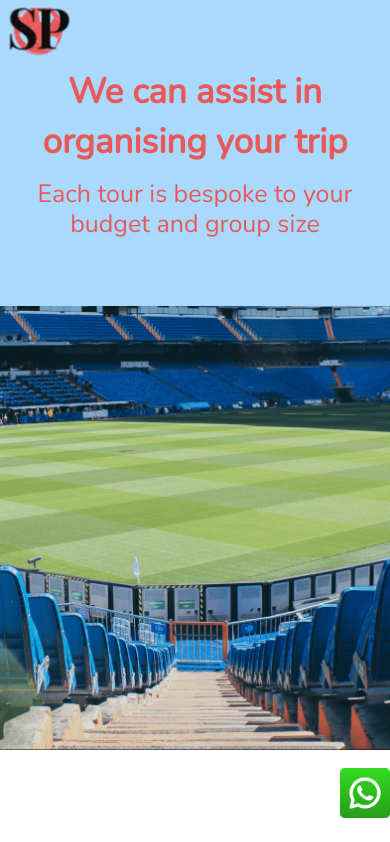
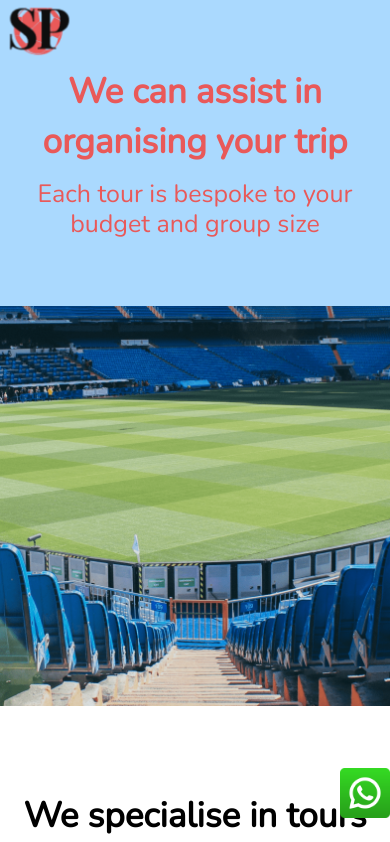
Before and after one commit to niramnagrab/english-english, a React (Create React App) app: page /tour in a window 390 px wide. Shown: the top 842 px of the page. Built offline with nearby package versions, Linux system fonts and the light colour scheme; some icons are missing.

Commit message:
Added small changes

```diff
--- a/src/index.css
+++ b/src/index.css
@@ -1332,6 +1332,10 @@
     white-space: unset;
   }
 
+  .step-item p {
+padding: 0px 10px;
+  }
+
   .ground-section .ground-text {
 
     width: 100%;
@@ -1345,9 +1349,10 @@
   .section-between-text p {
     padding: 0 10px;
   }
-  /* .image-side img {
-    height: 55vh;
-  } */
+
+  .image-side img {
+    height: 400px !important;
+  }
 
   .top-level .text-side p {
     text-align: center !important;
@@ -1394,6 +1399,10 @@
   .summer-camp-page .text-side p {
     text-align: center;
   }
+
+  .advantage-contaner  {
+    flex-direction: column;
+  }
 }
 
 .loading {
```
